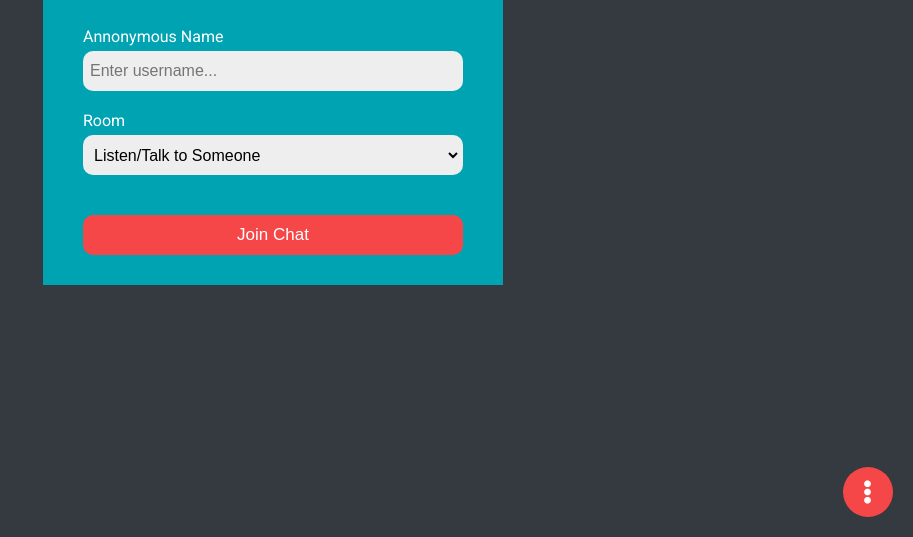
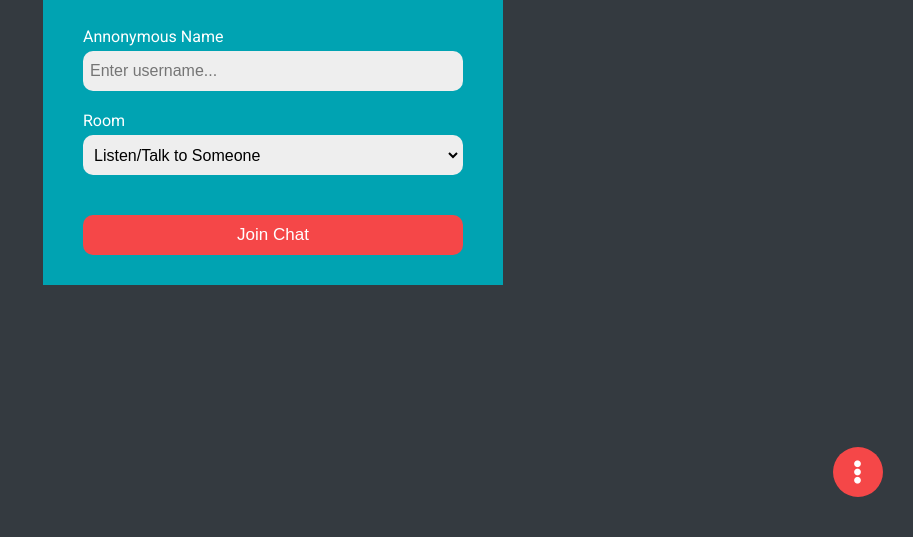
Before and after one commit to jolenechong/ChatHealth, a website: page public/index.html in a window 1280 px wide. Shown: the part 273-810 px from the top of the page, without its empty margins (367-1280 px from the left). Drawn offline with Linux system fonts and the light colour scheme.

Commit message:
updating css for menuBtn

```diff
--- a/public/css/style.css
+++ b/public/css/style.css
@@ -230,7 +230,9 @@ a {
 
 /* START OF MENU */
 #menu{
-	position: relative;
+	position: fixed;
+    right: 30px;
+    bottom: 30px;
     border-radius: 50%;
     width: 50px;
     height: 50px;
```
